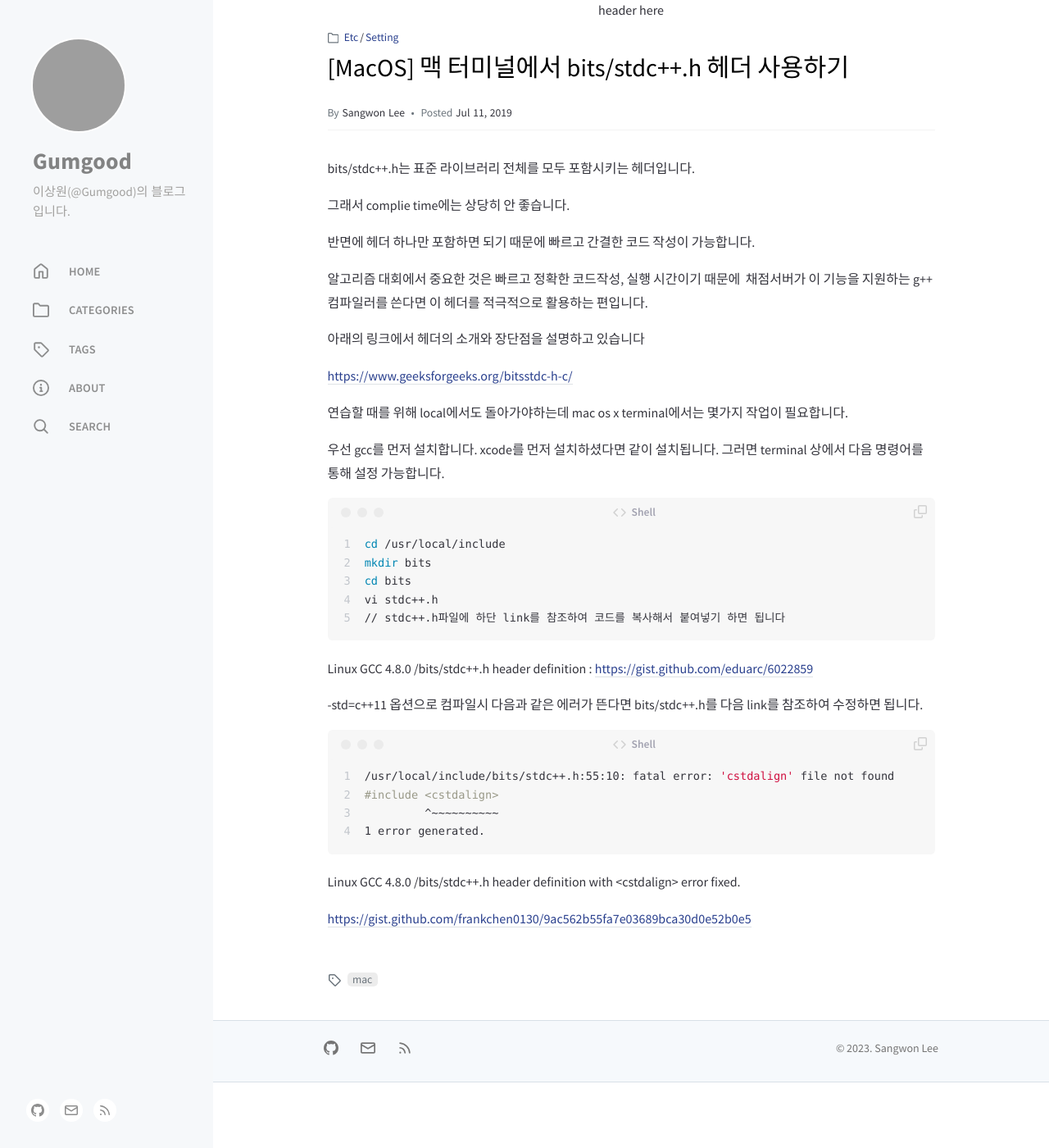
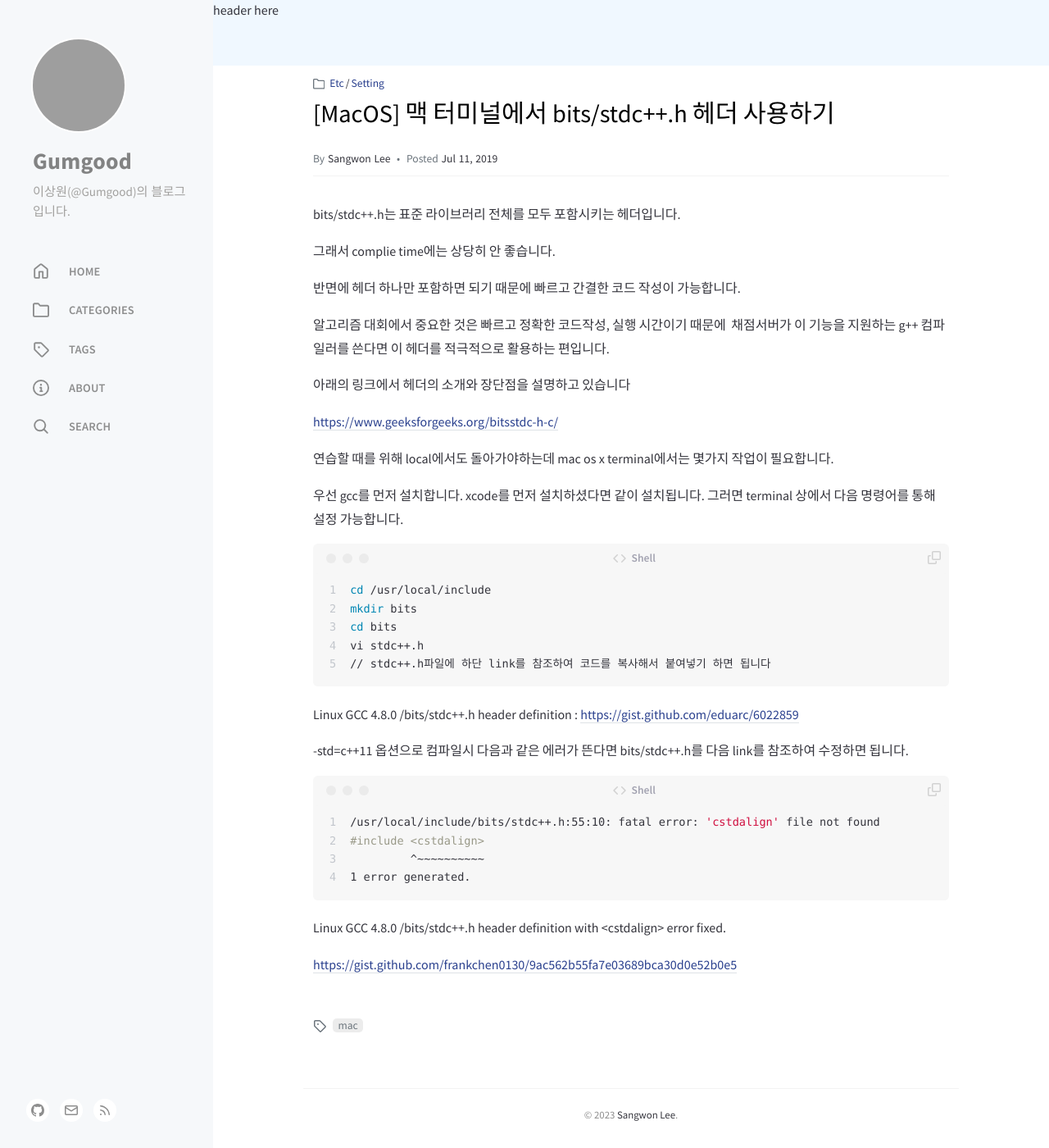
Before and after one commit to gumgood/gumgood.github.io, a Jekyll site: the page built from _posts/2019-07-11-macos-precompiled-header.md, in a window 1280 px wide and 1400 px high. Shown: the whole window at 82% size. Built offline with Jekyll 4.4.1, drawn with Linux system fonts in a browser that asks for light colours; comment, search, counter and statistics services are not loaded; grey boxes are pictures that could not be loaded.

Commit message:
Design: update footer

```diff
--- a/_layouts/default.html
+++ b/_layouts/default.html
@@ -135,20 +135,9 @@
 
         <footer>
             <div>
-                <span class="link">
-                    <a href="http://github.com/{{ site.author.github }}" target="_blank" class="hover-opacity">
-                        <i class="mark-github"></i>
-                    </a>
-                    <a href="mailto:{{ site.author.email }}" class="hover-opacity">
-                        <i class="mail"></i>
-                    </a>
-                    <a href="{{ 'feed.xml' | absolute_url }}" target="_blank" class="hover-opacity">
-                        <i class="rss"></i>
-                    </a>
-                </span>
-                <span class="copyright">
-                    &copy; <time datetime="{{ site.time }}">{{ site.time | date: '%Y' }}</time>. {{ site.author.name }}
-                </span>
+                <p>
+                    &copy; <time datetime="{{ site.time }}">{{ site.time | date: '%Y' }}</time> <span>{{ site.author.name }}</span>.
+                </p>
             </div>
         </footer>
     </div>
--- a/_sass/colors/_light-typography.scss
+++ b/_sass/colors/_light-typography.scss
@@ -4,6 +4,7 @@
 
 @mixin light-scheme {
     --main-bg: white;
+    --main-border-color: #f3f3f3;
     --sidebar-bg: #f6f8fa;
     --sidebar-muted-color: #a2a19f;
     --sidebar-active-color: #1d1d1d;
@@ -11,6 +12,8 @@
     --sidebar-btn-bg: white;
     --sidebar-hover-bg: rgb(223, 233, 241, 0.64);
     --avatar-border-color: white;
+    --text-muted-color: #8e8e8e;
+    --text-color: #34343c;
 
     --bs-gutter-x: 1.5rem;
     --bs-gutter-y: 0;
@@ -18,7 +21,6 @@
 //old
 
     /* Legacy */
-    --text-color: #34343c;
     --heading-color: black;
     --blockquote-border-color: #eee;
     --blockquote-text-color: #9a9a9a;
--- a/_sass/include/_footer.scss
+++ b/_sass/include/_footer.scss
@@ -1,88 +1,27 @@
-/* --- Make footer stick at the bottom --- */
+footer {
+    width: 100%;
 
-html {
-    position: relative;
-}
+    font-size: 0.8rem;
+    background-color: var(--main-bg);
 
-body {
-    min-height: 100vh;
-    padding-bottom: calc(2px + 4.625rem);
-}
+    div {
 
-footer {
-    position: absolute;
-    bottom: 0;
-    width: 100%;
-}
+        @extend %max_width;
+        height: 5rem;
 
-/* --- Footer design --- */
+        line-height: 1.2rem;
 
-footer {
-    background: var(--footer-bg);
-    border-top: 1px solid var(--footer-border-color);
-    border-bottom: 1px solid var(--footer-border-color);
+        padding-bottom: 1rem;
 
-    >div {
         display: flex;
-        @extend %max_width;
-        padding: 1.5rem 0 2rem;
+        align-items: center;
+        justify-content: center;
 
+        border-top: 1px solid var(--main-border-color);
+
+        color: var(--text-muted-color);
         span {
-            display: inline-block;
-            height: 1.125rem;
-            line-height: 1.125rem;
-
-            &.link {
-                overflow: hidden;
-
-                a,
-                i {
-                    display: inline-block;
-                    height: 1.125rem;
-                    width: 1.125rem;
-                    margin-right: 1.5rem;
-                }
-
-                i {
-                    background-color: var(--footer-color);
-                }
-
-            }
-
-            &.copyright {
-                float: right;
-                margin-left: auto;
-                line-height: 1.125rem;
-
-                color: var(--footer-color);
-                font-size: 0.875rem;
-                white-space: nowrap;
-            }
+            color: var(--text-color);
         }
     }
 }
-
-
-@media (max-width: $break-small) {
-    body {
-        padding-bottom: calc(2px + 4.75rem);
-    }
-
-    footer>div>span {
-        &.link {
-            height: 1.25rem;
-            line-height: 1.25rem;
-
-            a,
-            i {
-                height: 1.25rem;
-                width: 1.25rem;
-            }
-        }
-
-        &.copyright {
-            line-height: 1.25rem;
-            font-size: 1rem;
-        }
-    }
-}
--- a/_sass/include/_main.scss
+++ b/_sass/include/_main.scss
@@ -1,18 +1,21 @@
 #main-wrapper {
     position: relative;
-    min-height: calc(100vh - 5rem);
+    min-height: 100vh;
 
     margin-left: 260px;
 
     display: flex;
     flex-direction: column;
+    justify-content: space-between;
     align-items: center;
 
     background-color: var(--main-bg);
 }
 
 main {
-    width: 75%;
-    max-width: 850px;
+    @extend %max_width;
+
+    flex : 1 0 auto;
+
     padding: 0 calc(var(--bs-gutter-x) * .5);
 }
--- /dev/null
+++ b/_sass/include/_topbar.scss
@@ -0,0 +1,5 @@
+div#topbar {
+    height: 5rem;
+    width: 100%;
+    background-color: aliceblue;
+}
--- a/_sass/util/_functional.scss
+++ b/_sass/util/_functional.scss
@@ -1,4 +1,4 @@
-$max_width: 750px;
+$max_width: 800px;
 $break-small: 670px;
 
 %max_width {
--- a/assets/css/style.scss
+++ b/assets/css/style.scss
@@ -11,6 +11,7 @@
 @import 'common';
 @import 'include/navigation';
 @import 'include/main';
+@import 'include/topbar';
 @import 'include/footer';
 
 @import 'layout/default';
```
